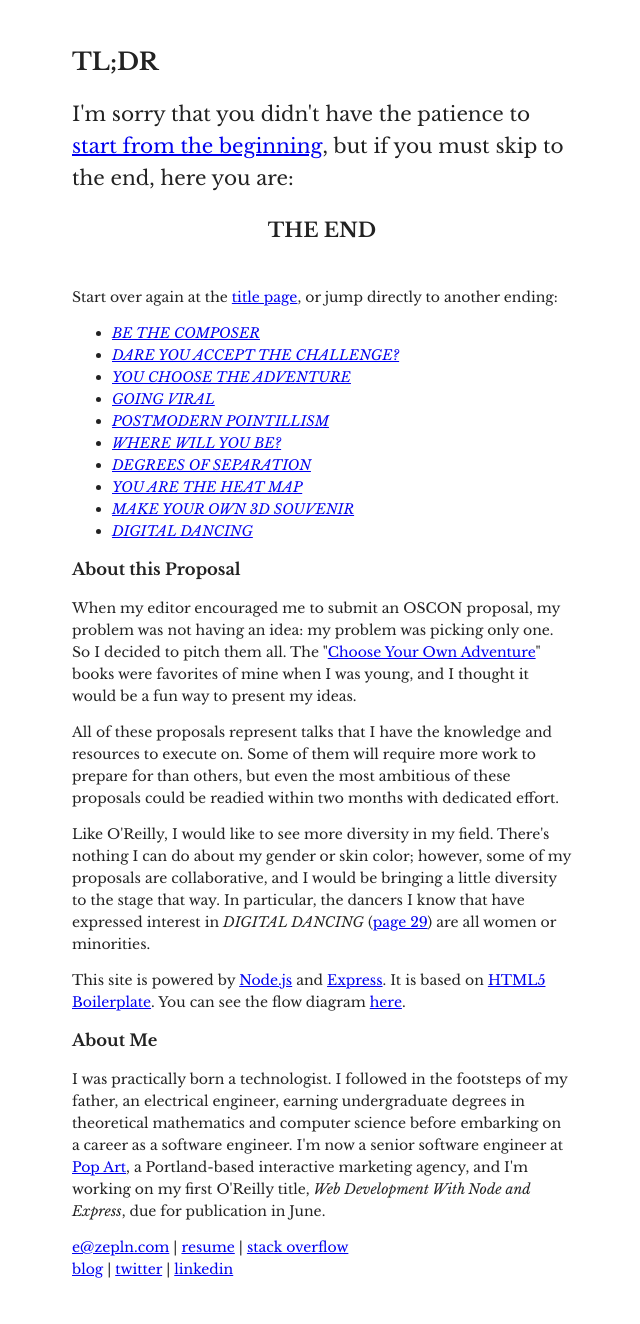
After one commit to EthanRBrown/oscon2014-proposal, a Node project: template views/tldr.handlebars in a window 1280 px wide. The commit adds this page. Shown: the whole page, without its empty margins (318-958 px from the left). Run offline with Node 20 templates, Linux system fonts and the light colour scheme; the template is opened without the code that fills it, so the values that code supplies are empty; some libraries are stand-ins or nearby versions.

Commit message:
Added redirect to video, TL;DR page, some last-minute cleanup....

```diff
--- a/oscon2014.js
+++ b/oscon2014.js
@@ -13,6 +13,10 @@ app.set('view engine', 'handlebars');
 
 app.use(app.router);
 app.use(express.static(__dirname + '/public'));
+
+app.get('/video/intro', function(req, res){
+	res.redirect('https://vimeo.com/85503200');
+});
 
 app.get('/', function(req,res){
 	res.render('title');
--- a/views/page5.handlebars
+++ b/views/page5.handlebars
@@ -2,7 +2,7 @@
 
 <h1><cite class="proposal">Dare You Accept The Challenge?</cite></h1>
 
-<p>You pull your phone out of your pocket and check your messages.  It's from your friend back home.  It says "I just heard from someone that the talk to be at is CHALLENGE PORTLAND...you should check that out."  Relieved at having a justification to ditch this boring talk, you figure out what room the talk is in and head over there.</p>
+<p>You pull your phone out of your pocket and check your messages.  It's from your friend back home.  It says "I just heard from someone that the talk to be at is <cite class="proposal">Dare You Accept The Challenge?</cite>...you should check that out."  Relieved at having a justification to ditch this boring talk, you figure out what room the talk is in and head over there.</p>
 
 <p>As you walk the mostly-deserted conference center halls, you suddenly feel lonely and sad.  You wish your friend had come with you: it would be so much more fun to explore this new city with a friend!  As you slip into the already-crowded conference room, you hope to yourself that the talk is interesting enough to take your mind off things.</p>
 
--- a/views/page99.handlebars
+++ b/views/page99.handlebars
@@ -2,7 +2,7 @@
 
 <p>There's nothing that I can tell you about the history of the Choose Your Own Adventure books that the <a href="http://en.wikipedia.org/wiki/Choose_Your_Own_Adventure">Wikipedia article</a> can't tell you better.  What you can't get from Wikipedia is my relationship to these books.  They were dearly beloved by me as a child and, even though I may have progressed to more sophisticated literature, they still hold a great deal of nostalgia for me.</p>
 
-<p>I have tried as best as possible to replicate the second-person drama of the franchise.  It was much more fun than I thoguht it would be.</p>
+<p>I have tried as best as possible to replicate the second-person drama of the franchise.  It was much more fun than I thought it would be.</p>
 
 <p>I shamelessly stole the cheesetastic illustration of the running teenager from book #1:</p>
 
--- a/views/partials/the_end.handlebars
+++ b/views/partials/the_end.handlebars
@@ -3,21 +3,21 @@
 <div class="menu">
 	<p>Start over again at the <a href="/">title page</a>, or jump directly to another ending:</p>
 	<ul>
-		<li><cite class="proposal">Be the Composer</cite> (<a href="/page4">page 4</a>).</li>
-		<li><cite class="proposal">Dare You Accept the Challenge?</cite> (<a href="/page5">page 5</a>).</li>
-		<li><cite class="proposal">You Choose the Adventure</cite> (<a href="/page7">page 7</a>).</li>
-		<li><cite class="proposal">Going Viral</cite> (<a href="/page8">page 8</a>).</li>
-		<li><cite class="proposal">Postmodern Pointillism</cite> (<a href="/page9">page 9</a>).</li>
-		<li><cite class="proposal">Where Will You Be?</cite> (<a href="/page11">page 11</a>).</li>
-		<li><cite class="proposal">Degrees of Separation</cite> (<a href="/page12">page 12</a>).</li>
-		<li><cite class="proposal">You Are the Heat Map</cite> (<a href="/page13">page 13</a>).</li>
-		<li><cite class="proposal">Make Your Own 3D Souvenir</cite> (<a href="/page28">page 28</a>).</li>
-		<li><cite class="proposal">Digital Dancing</cite> (<a href="/page29">page 29</a>).</li>
+		<li><a href="/page4"><cite class="proposal">Be the Composer</cite></a></li>
+		<li><a href="/page5"><cite class="proposal">Dare You Accept the Challenge?</cite></a></li>
+		<li><a href="/page7"><cite class="proposal">You Choose the Adventure</cite></a></li>
+		<li><a href="/page8"><cite class="proposal">Going Viral</cite></a></li>
+		<li><a href="/page9"><cite class="proposal">Postmodern Pointillism</cite></a></li>
+		<li><a href="/page11"><cite class="proposal">Where Will You Be?</cite></a></li>
+		<li><a href="/page12"><cite class="proposal">Degrees of Separation</cite></a></li>
+		<li><a href="/page13"><cite class="proposal">You Are the Heat Map</cite></a></li>
+		<li><a href="/page28"><cite class="proposal">Make Your Own 3D Souvenir</cite></a></li>
+		<li><a href="/page29"><cite class="proposal">Digital Dancing</cite></a></li>
 	</ul>
 
 	<h3>About this Proposal</h3>
 	<p>When my editor encouraged me to submit an OSCON proposal, my problem was not having an idea: my problem was picking only one.  So I decided to pitch them all.  The "<a href="/choose-your-own-adventure">Choose Your Own Adventure</a>" books were favorites of mine when I was young, and I thought it would be a fun way to present my ideas.</p>
-	<p>All of these proposals represent talks that I have the knowledge and resource to execute on.  Some of them will require more work to prepare for than others, but even the most ambitious of these proposals could be readied within two months with dedicated effort.</p>
+	<p>All of these proposals represent talks that I have the knowledge and resources to execute on.  Some of them will require more work to prepare for than others, but even the most ambitious of these proposals could be readied within two months with dedicated effort.</p>
 	<p>Like O'Reilly, I would like to see more diversity in my field.  There's nothing I can do about my gender or skin color; however, some of my proposals are collaborative, and I would be bringing a little diversity to the stage that way.  In particular, the dancers I know that have expressed interest in <cite class="proposal">Digital Dancing</cite> (<a href="/page29">page 29</a>) are all women or minorities.</p>
 	<p>This site is powered by <a href="http://nodejs.org/">Node.js</a> and <a href="http://expressjs.com/">Express</a>.  It is based on <a href="http://html5boilerplate.com/">HTML5 Boilerplate</a>.  You can see the flow diagram <a href="/img/map.jpg">here</a>.</p>
 
--- /dev/null
+++ b/views/tldr.handlebars
@@ -0,0 +1,5 @@
+<h1>TL;DR</h1>
+
+<p>I'm sorry that you didn't have the patience to <a href="/">start from the beginning</a>, but if you must skip to the end, here you are:</p>
+
+{{> the_end}}
```
